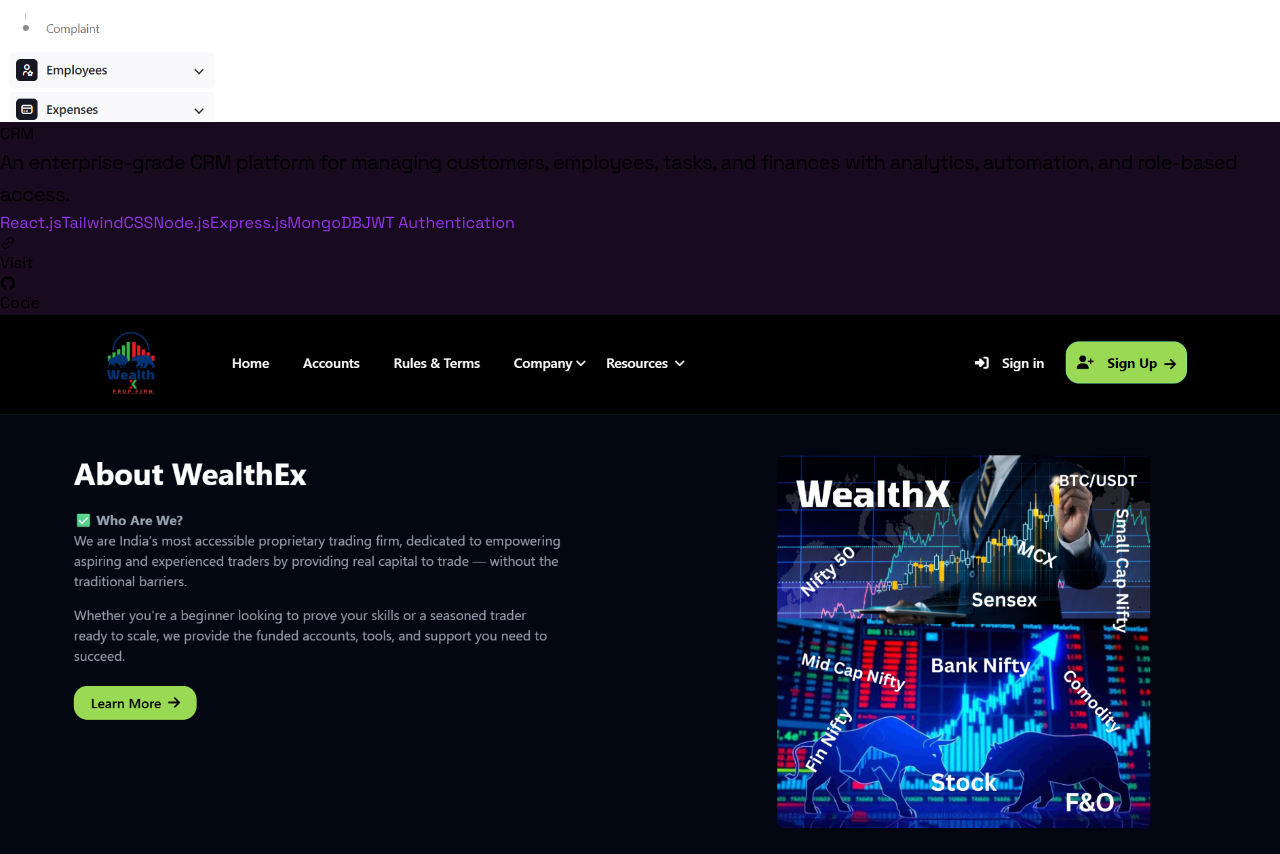
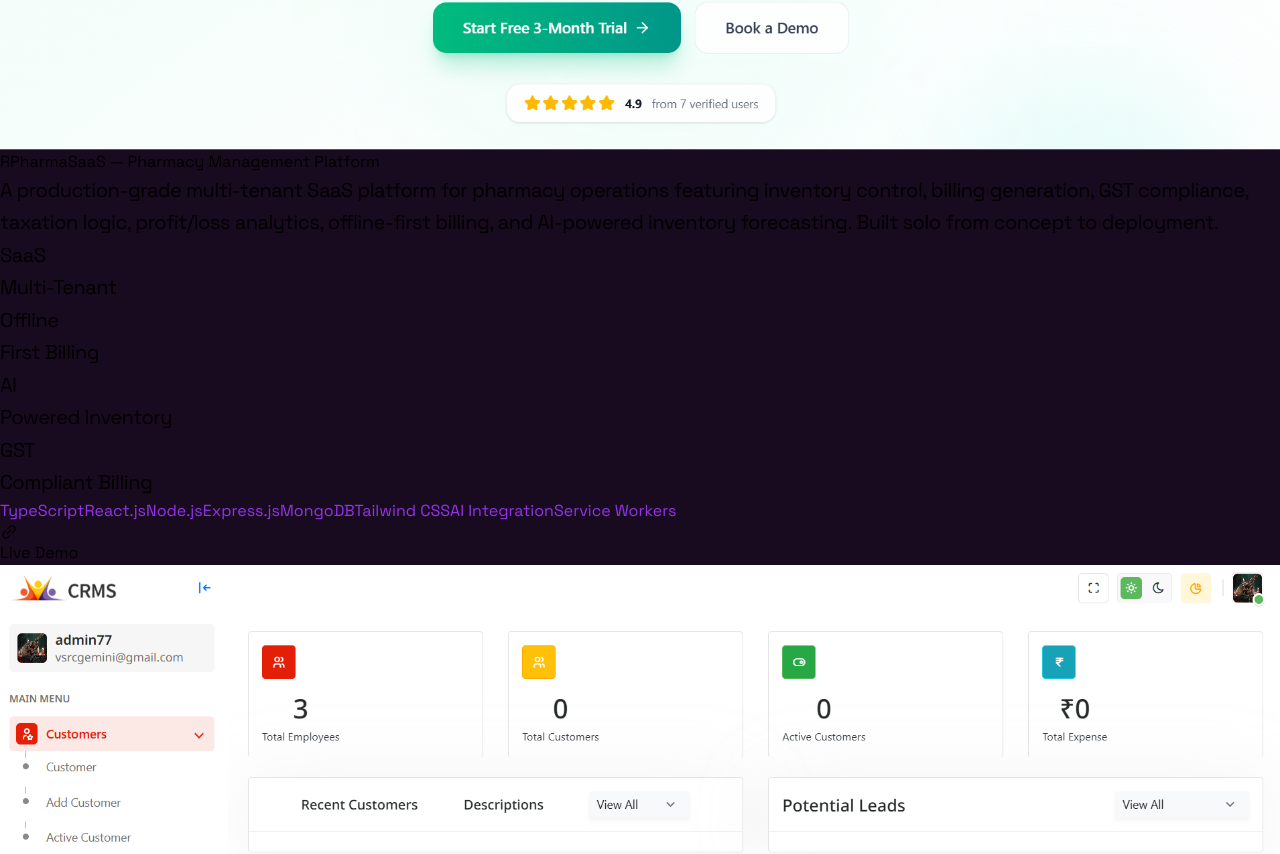
Before and after one commit to Manish-Yadav77/Personal_Portfolio, a React (Vite) app: page / in a window 1280 px wide. Shown: the part 2443-3297 px from the top of the page. Built offline with nearby package versions, Linux system fonts and the light colour scheme.

Commit message:
added new project

```diff
--- a/src/components/Portfolio.jsx
+++ b/src/components/Portfolio.jsx
@@ -14,17 +14,47 @@
 import project11 from "../assets/project11.png";
 import project12 from "../assets/project12.png";
 import project13 from "../assets/project13.png";
+import projectPharma from "../assets/projectPharma.png";
 
 const projects = [
+  // ⭐ FEATURED PROJECT — PharmaSaaS (Always #1)
+  {
+    id: 0,
+    title: "RPharmaSaaS — Pharmacy Management Platform",
+    description:
+      "A production-grade multi-tenant SaaS platform for pharmacy operations featuring inventory control, billing generation, GST compliance, taxation logic, profit/loss analytics, offline-first billing, and AI-powered inventory forecasting. Built solo from concept to deployment.",
+    img: projectPharma,
+    tech: [
+      "TypeScript",
+      "React.js",
+      "Node.js",
+      "Express.js",
+      "MongoDB",
+      "Tailwind CSS",
+      "AI Integration",
+      "Service Workers",
+    ],
+    site: "https://storepharma.netlify.app",
+    github: "#", // Replace with actual GitHub link if public
+    featured: true,
+  },
   {
     id: 1,
-    title: "CRM",
+    title: "CRM System",
     description:
       "An enterprise-grade CRM platform for managing customers, employees, tasks, and finances with analytics, automation, and role-based access.",
     img: project11,
-    tech: ["React.js", "TailwindCSS", "Node.js", "Express.js", "MongoDB", "JWT Authentication"],
+    tech: [
+      "React.js",
+      "Tailwind CSS",
+      "Node.js",
+      "Express.js",
+      "MongoDB",
+      "JWT Authentication",
+    ],
     site: "https://rcgemini.com",
     github: "#",
+    featured: false,
   },
   {
     id: 2,
@@ -32,9 +62,17 @@
     description:
       "A secure finance management system that lets users buy plans, upload proofs, and get real-time admin verification with full-stack integration.",
     img: project10,
-    tech: ["React.js", "TailwindCSS", "Node.js", "Express.js", "MongoDB", "JWT Authentication"],
+    tech: [
+      "React.js",
+      "Tailwind CSS",
+      "Node.js",
+      "Express.js",
+      "MongoDB",
+      "JWT Authentication",
+    ],
     site: "https://wealthx.live",
     github: "#",
+    featured: false,
   },
   {
     id: 3,
@@ -42,9 +80,10 @@
     description:
       "A drag-and-drop productivity app for managing daily tasks with backend persistence, analytics, and a seamless user interface.",
     img: project9,
-    tech: ["React.js", "TailwindCSS", "Node.js", "Express.js", "MongoDB"],
+    tech: ["React.js", "Tailwind CSS", "Node.js", "Express.js", "MongoDB"],
     site: "https://tasks-managerr.netlify.app",
     github: "https://github.com/Manish-Yadav77/Task-Management-App",
+    featured: false,
   },
   {
     id: 4,
@@ -52,19 +91,21 @@
     description:
       "A responsive, production-ready marketing UI for Kodu campaigns focused on performance, scalability, and modern design principles.",
     img: project8,
-    tech: ["React.js", "TailwindCSS"],
+    tech: ["React.js", "Tailwind CSS"],
     site: "https://koducoding.netlify.app",
     github: "https://github.com/Manish-Yadav77/FrontendKodu",
+    featured: false,
   },
   {
     id: 5,
     title: "Coding-Class Next.js",
     description:
-      "A simple learning platform built as my first Next.js project. I learned Next.js, TypeScript, and Aceternity UI while creating pages for Home, Courses, and Contact.",
+      "A simple learning platform built as my first Next.js project. Learned Next.js, TypeScript, and Aceternity UI while creating pages for Home, Courses, and Contact.",
     img: project13,
-    tech: ["Next.js", "TailwindCSS", "TypeScript",  "Aceternity UI"],
+    tech: ["Next.js", "Tailwind CSS", "TypeScript", "Aceternity UI"],
     site: "https://coding-clas.netlify.app/",
     github: "https://github.com/Manish-Yadav77/Coding-Classes-next.js",
+    featured: false,
   },
   {
     id: 6,
@@ -72,9 +113,17 @@
     description:
       "A full-stack AI chatbot inspired by ChatGPT, featuring Gemini API integration, authentication, chat history, and a modern responsive interface.",
     img: project12,
-    tech: ["React.js", "TailwindCSS", "Node.js", "Express.js", "MongoDB", "Google Gemini API"],
+    tech: [
+      "React.js",
+      "Tailwind CSS",
+      "Node.js",
+      "Express.js",
+      "MongoDB",
+      "Google Gemini API",
+    ],
     site: "https://infinitychat7.netlify.app/",
     github: "https://github.com/Manish-Yadav77/InfinityChat",
+    featured: false,
   },
   {
     id: 7,
@@ -85,16 +134,18 @@
     tech: ["React.js", "API", "CSS"],
     site: "https://appsweathers.netlify.app/",
     github: "https://github.com/Manish-Yadav77/Weather-App",
+    featured: false,
   },
   {
     id: 8,
     title: "Todo App",
     description:
-      "A minimalistic and responsive task tracker built with React Hooks and TailwindCSS for efficient daily planning.",
+      "A minimalistic and responsive task tracker built with React Hooks and Tailwind CSS for efficient daily planning.",
     img: project2,
-    tech: ["React.js", "TailwindCSS"],
+    tech: ["React.js", "Tailwind CSS"],
     site: "https://appstodoos.netlify.app/",
     github: "https://github.com/Manish-Yadav77/Todo-App",
+    featured: false,
   },
   {
     id: 9,
@@ -105,6 +156,7 @@
     tech: ["HTML", "CSS", "JavaScript"],
     site: "https://bmikalculator.netlify.app/",
     github: "https://github.com/Manish-Yadav77/Bmi-calculator",
+    featured: false,
   },
   {
     id: 10,
@@ -115,12 +167,17 @@
     tech: ["HTML", "CSS", "JavaScript"],
     site: "https://generatorsquotess.netlify.app/",
     github: "https://github.com/Manish-Yadav77/Quotes_Generator",
+    featured: false,
   },
 ];
 
 const Portfolio = ({ id }) => {
+  const featuredProject = projects.find((p) => p.featured);
+  const otherProjects = projects.filter((p) => !p.featured);
+
   return (
     <div className="max-w-[1300px] mx-auto p-6 md:p-20 min-h-screen" id={id}>
+      {/* Section Header */}
       <Reveal>
         <div className="flex flex-col md:flex-row justify-between items-center mb-12">
           <div>
@@ -128,15 +185,121 @@
               My <span className="text-purple-400">Projects</span>
             </h2>
             <p className="text-gray-400 text-lg max-w-2xl">
-              A collection of full-stack, frontend, and backend projects built with passion, precision, and production quality.
+              A collection of full-stack, frontend, and backend projects built
+              with passion, precision, and production quality.
             </p>
           </div>
         </div>
       </Reveal>
 
-      {/* Project Grid */}
+      {/* ⭐ FEATURED PROJECT — Full Width Hero Card */}
+      {featuredProject && (
+        <Reveal>
+          <motion.div
+            initial={{ opacity: 0, y: 60 }}
+            whileInView={{ opacity: 1, y: 0 }}
+            viewport={{ once: true }}
+            transition={{ duration: 0.7 }}
+            className="relative mb-12 bg-gradient-to-br from-purple-900/40 via-gray-800 to-gray-900 rounded-3xl overflow-hidden shadow-2xl border border-purple-500/30 group"
+          >
+            {/* Featured Badge */}
+            <div className="absolute top-4 left-4 z-20">
+              <span className="bg-purple-600 text-white text-xs font-bold px-3 py-1.5 rounded-full uppercase tracking-wider shadow-lg">
+                ⭐ Featured Project
+              </span>
+            </div>
+
+            <div className="flex flex-col lg:flex-row">
+              {/* Project Image — Left Side */}
+              <div className="lg:w-1/2 h-64 lg:h-auto bg-gray-800 flex items-center justify-center overflow-hidden">
+                <motion.img
+                  src={featuredProject.img}
+                  alt={featuredProject.title}
+                  className="w-full h-full object-cover"
+                  whileHover={{ scale: 1.05 }}
+                  transition={{ duration: 0.5 }}
+                />
+              </div>
+
+              {/* Content — Right Side */}
+              <div className="lg:w-1/2 p-8 lg:p-10 flex flex-col justify-center">
+                <h3 className="text-2xl lg:text-3xl font-bold text-white mb-4 group-hover:text-purple-400 transition-colors leading-tight">
+                  {featuredProject.title}
+                </h3>
+
+                <p className="text-gray-300 text-base leading-relaxed mb-6">
+                  {featuredProject.description}
+                </p>
+
+                {/* Key Highlights */}
+                <div className="grid grid-cols-2 gap-3 mb-6">
+                  <div className="bg-gray-800/60 rounded-lg p-3 text-center">
+                    <p className="text-purple-400 text-lg font-bold">SaaS</p>
+                    <p className="text-gray-400 text-xs">Multi-Tenant</p>
+                  </div>
+                  <div className="bg-gray-800/60 rounded-lg p-3 text-center">
+                    <p className="text-purple-400 text-lg font-bold">
+                      Offline
+                    </p>
+                    <p className="text-gray-400 text-xs">First Billing</p>
+                  </div>
+                  <div className="bg-gray-800/60 rounded-lg p-3 text-center">
+                    <p className="text-purple-400 text-lg font-bold">AI</p>
+                    <p className="text-gray-400 text-xs">Powered Inventory</p>
+                  </div>
+                  <div className="bg-gray-800/60 rounded-lg p-3 text-center">
+                    <p className="text-purple-400 text-lg font-bold">GST</p>
+                    <p className="text-gray-400 text-xs">Compliant Billing</p>
+                  </div>
+                </div>
+
+                {/* Tech Stack */}
+                <div className="flex flex-wrap gap-2 mb-6">
+                  {featuredProject.tech.map((tech, i) => (
+                    <span
+                      key={i}
+                      className="bg-purple-600/20 text-purple-300 border border-purple-500/30 text-xs px-3 py-1.5 rounded-full font-semibold"
+                    >
+                      {tech}
+                    </span>
+                  ))}
+                </div>
+
+                {/* Action Buttons */}
+                <div className="flex gap-4">
+                  {featuredProject.site && (
+                    <a
+                      href={featuredProject.site}
+                      target="_blank"
+                      rel="noopener noreferrer"
+                      className="flex items-center gap-2 px-6 py-3 bg-purple-600 text-white text-sm font-bold rounded-lg hover:bg-purple-700 transition-all hover:scale-105 shadow-lg shadow-purple-500/25"
+                    >
+                      <AiOutlineLink size={18} /> Live Demo
+                    </a>
+                  )}
+                  {featuredProject.github && featuredProject.github !== "#" && (
+                    <a
+                      href={featuredProject.github}
+                      target="_blank"
+                      rel="noopener noreferrer"
+                      className="flex items-center gap-2 px-6 py-3 bg-gray-700 text-white text-sm font-bold rounded-lg hover:bg-gray-600 transition-all hover:scale-105"
+                    >
+                      <AiOutlineGithub size={18} /> Source Code
+                    </a>
+                  )}
+                </div>
+              </div>
+            </div>
+
+            {/* Animated Border Glow */}
+            <div className="absolute inset-0 rounded-3xl border-2 border-transparent group-hover:border-purple-500/50 transition-all duration-500 pointer-events-none" />
+          </motion.div>
+        </Reveal>
+      )}
+
+      {/* Other Projects — Grid Layout */}
       <div className="grid grid-cols-1 md:grid-cols-2 lg:grid-cols-3 gap-8">
-        {projects.map((project, index) => (
+        {otherProjects.map((project, index) => (
           <Reveal key={project.id}>
             <motion.div
               initial={{ opacity: 0, y: 50 }}
@@ -190,7 +353,7 @@
                       <AiOutlineLink size={16} /> Visit
                     </a>
                   )}
-                  {project.github && (
+                  {project.github && project.github !== "#" && (
                     <a
                       href={project.github}
                       target="_blank"
```
Also changed, not shown: src/assets/projectPharma.png (added).
